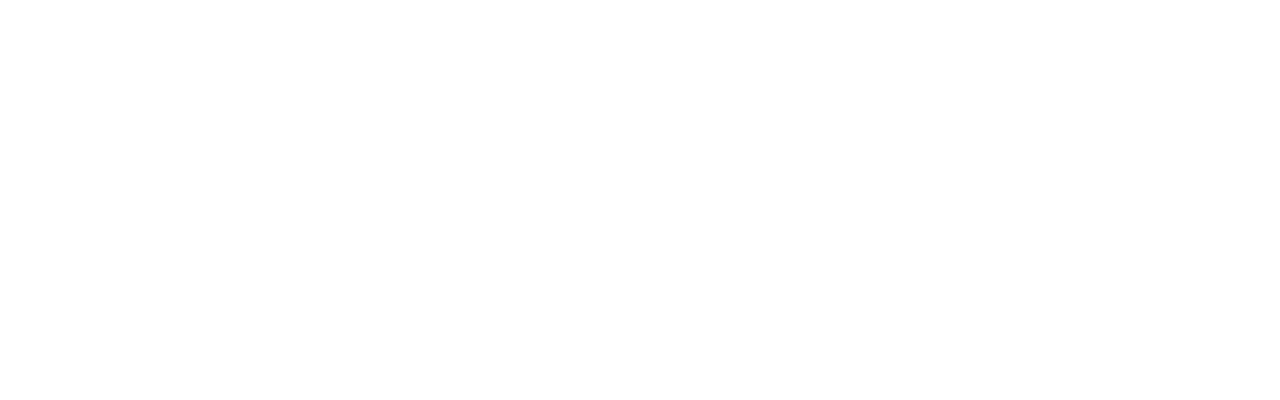
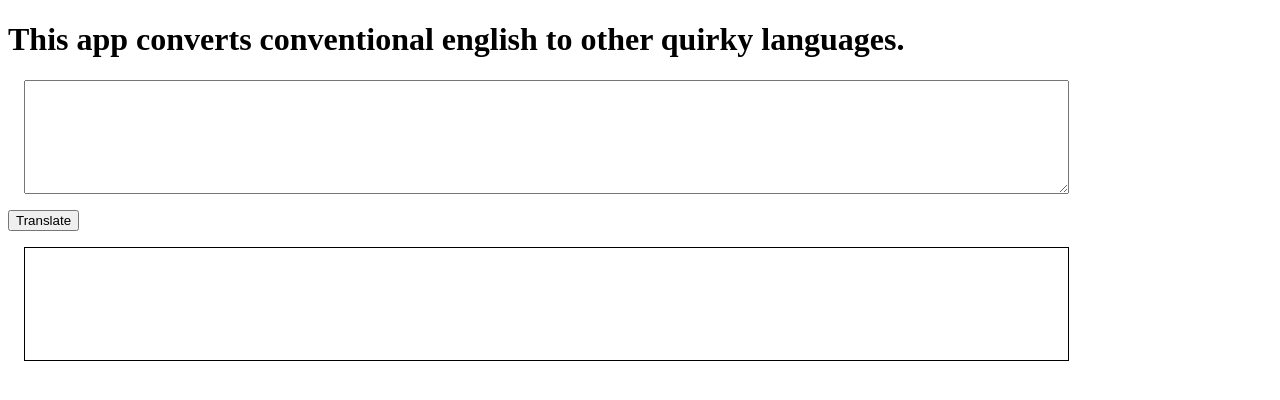
Before and after one commit to AayushAlok2611/Banana-talk, a plain HTML site: page index.html in a window 1280 px wide. Drawn offline with Linux system fonts and the light colour scheme.

Commit message:
Basic HTML+CSS done

```diff
--- a/index.html
+++ b/index.html
@@ -4,9 +4,28 @@
     <meta charset="UTF-8">
     <meta http-equiv="X-UA-Compatible" content="IE=edge">
     <meta name="viewport" content="width=device-width, initial-scale=1.0">
-    <title>Banana-speak</title>
+    <title>Language translator</title>
+    <style>
+        textarea {
+            width: 80%;
+            height: 10vh;
+            display: block;
+            margin: 1rem;
+            padding: 1rem;
+        }
+        .output {
+            border: 1px solid black;
+            height: 10vh;
+            width: 80%;
+            margin: 1rem;
+            padding: 1rem;
+        }
+    </style>
 </head>
 <body>
-
+    <h1>This app converts conventional english to other quirky languages.</h1>
+    <textarea id="txt-input"></textarea>
+    <button id="btn-transalte">Translate</button>
+    <div class="output"></div>
 </body>
 </html>
```
